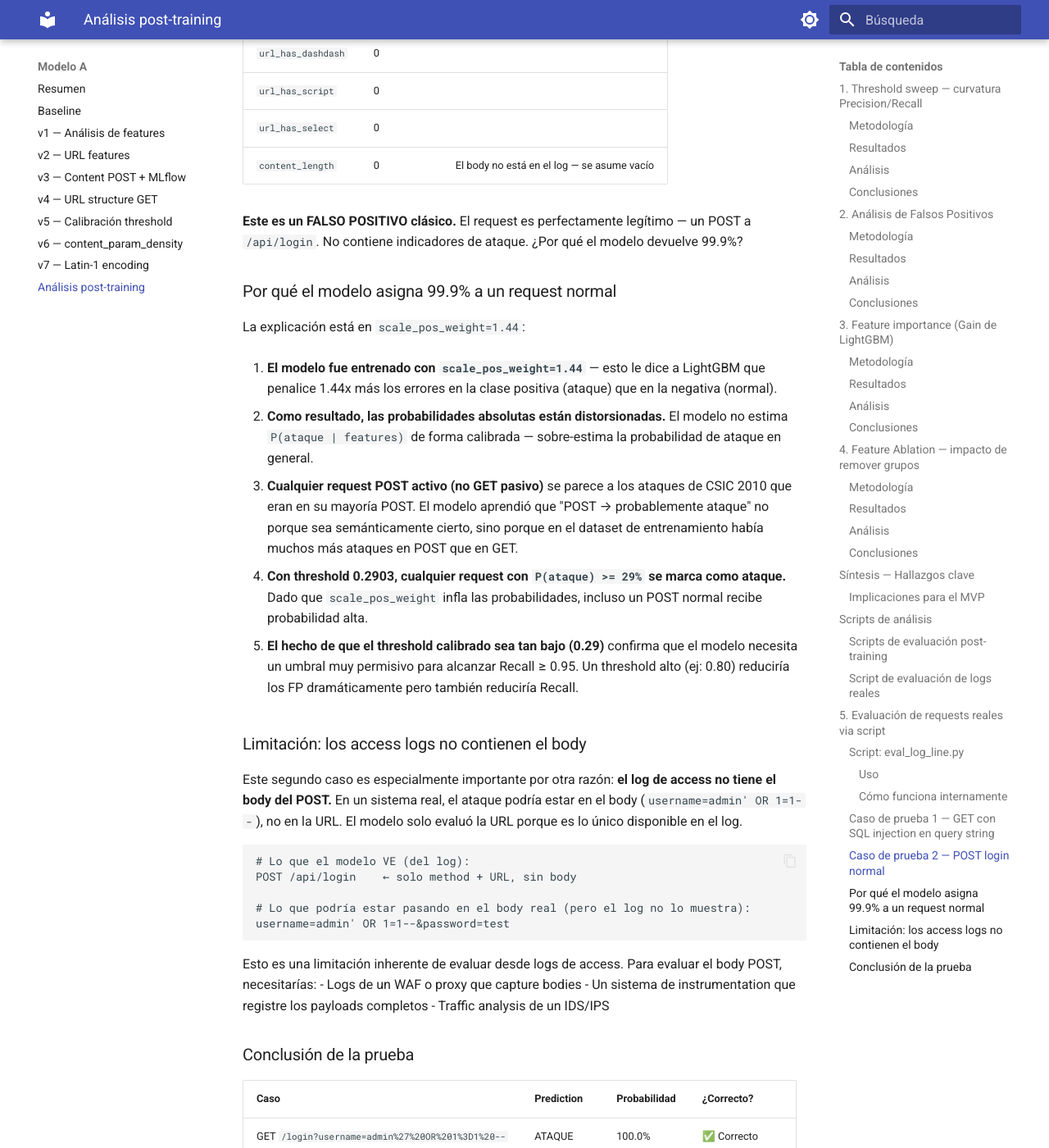
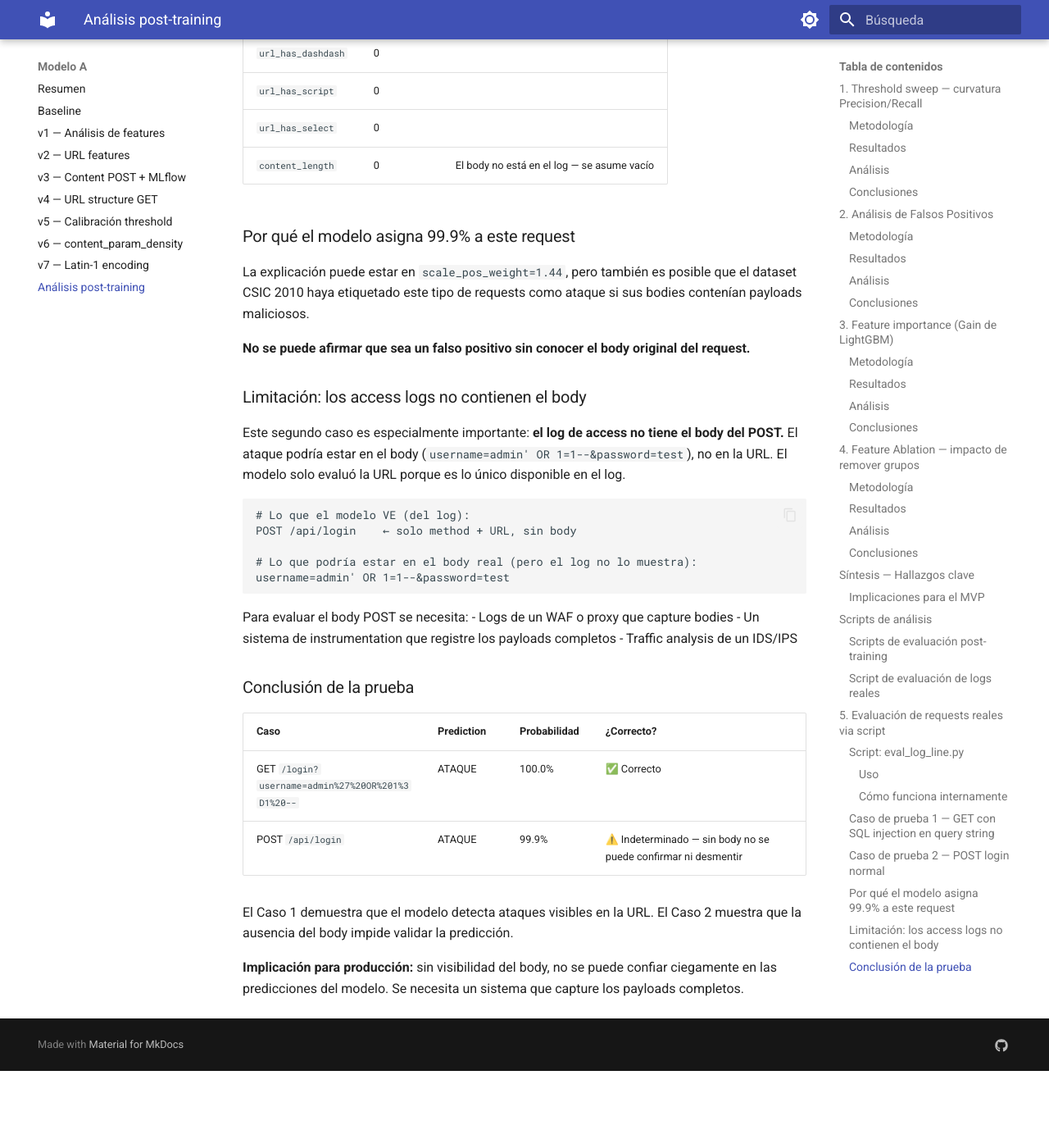
Before and after one commit to permotion/pmt_mlsec, an MkDocs documentation site: the page built from docs/model_a_analysis.md, in a window 1280 px wide and 1400 px high, scrolled down 11319 px. Shown: the whole window at 82% size. Built offline with MkDocs 1.6.1 and Material for MkDocs 9.7.7, drawn with Linux system fonts in a browser that asks for light colours; after the commit the page ends 12625 px from its top, so only the background shows below that; some of the changed text lies outside the part shown.

Commit message:
Fix Caso 2: cannot assert false positive without body — access logs don't show POST payload
Co-Authored-By: Claude Opus 4.6 <noreply@anthropic.com>

````diff
--- a/docs/model_a_analysis.md
+++ b/docs/model_a_analysis.md
@@ -413,35 +413,25 @@ Este es un acierto correcto del modelo. El ataque es real y el modelo lo detecta
 | `url_has_select` | 0 | |
 | `content_length` | 0 | El body no está en el log — se asume vacío |
 
-**Este es un FALSO POSITIVO clásico.** El request es perfectamente legítimo — un POST a `/api/login`. No contiene indicadores de ataque. ¿Por qué el modelo devuelve 99.9%?
+### Por qué el modelo asigna 99.9% a este request
 
-### Por qué el modelo asigna 99.9% a un request normal
+La explicación puede estar en `scale_pos_weight=1.44`, pero también es posible que el dataset CSIC 2010 haya etiquetado este tipo de requests como ataque si sus bodies contenían payloads maliciosos.
 
-La explicación está en `scale_pos_weight=1.44`:
-
-1. **El modelo fue entrenado con `scale_pos_weight=1.44`** — esto le dice a LightGBM que penalice 1.44x más los errores en la clase positiva (ataque) que en la negativa (normal).
-
-2. **Como resultado, las probabilidades absolutas están distorsionadas.** El modelo no estima `P(ataque | features)` de forma calibrada — sobre-estima la probabilidad de ataque en general.
-
-3. **Cualquier request POST activo (no GET pasivo)** se parece a los ataques de CSIC 2010 que eran en su mayoría POST. El modelo aprendió que "POST → probablemente ataque" no porque sea semánticamente cierto, sino porque en el dataset de entrenamiento había muchos más ataques en POST que en GET.
-
-4. **Con threshold 0.2903, cualquier request con `P(ataque) >= 29%` se marca como ataque.** Dado que `scale_pos_weight` infla las probabilidades, incluso un POST normal recibe probabilidad alta.
-
-5. **El hecho de que el threshold calibrado sea tan bajo (0.29)** confirma que el modelo necesita un umbral muy permisivo para alcanzar Recall ≥ 0.95. Un threshold alto (ej: 0.80) reduciría los FP dramáticamente pero también reduciría Recall.
+**No se puede afirmar que sea un falso positivo sin conocer el body original del request.**
 
 ### Limitación: los access logs no contienen el body
 
-Este segundo caso es especialmente importante por otra razón: **el log de access no tiene el body del POST.** En un sistema real, el ataque podría estar en el body (`username=admin' OR 1=1--`), no en la URL. El modelo solo evaluó la URL porque es lo único disponible en el log.
+Este segundo caso es especialmente importante: **el log de access no tiene el body del POST.** El ataque podría estar en el body (`username=admin' OR 1=1--&password=test`), no en la URL. El modelo solo evaluó la URL porque es lo único disponible en el log.
 
 ```
 # Lo que el modelo VE (del log):
 POST /api/login    ← solo method + URL, sin body
 
-# Lo que podría estar pasando en el body real (pero el log no lo muestra):
+# Lo que podría estar en el body real (pero el log no lo muestra):
 username=admin' OR 1=1--&password=test
 ```
 
-Esto es una limitación inherente de evaluar desde logs de access. Para evaluar el body POST, necesitarías:
+Para evaluar el body POST se necesita:
 - Logs de un WAF o proxy que capture bodies
 - Un sistema de instrumentation que registre los payloads completos
 - Traffic analysis de un IDS/IPS
@@ -451,11 +441,8 @@ Esto es una limitación inherente de evaluar desde logs de access. Para evaluar
 | Caso | Prediction | Probabilidad | ¿Correcto? |
 |---|---|---|---|
 | GET `/login?username=admin%27%20OR%201%3D1%20--` | ATAQUE | 100.0% | ✅ Correcto |
-| POST `/api/login` | ATAQUE | 99.9% | ❌ Falso positivo |
+| POST `/api/login` | ATAQUE | 99.9% | ⚠️ Indeterminado — sin body no se puede confirmar ni desmentir |
 
-**El modelo detecta ataques reales con alta probabilidad, pero también clasifica requests legítimos como ataques con probabilidad casi igual de alta.** Esto confirma lo documentado en la sección de FP: el modelo no tiene una zona de "incertidumbre" — asigna probabilidades extremas (casi siempre >0.70) tanto a ataques como a normales.
+El Caso 1 demuestra que el modelo detecta ataques visibles en la URL. El Caso 2 muestra que la ausencia del body impide validar la predicción.
 
-**Para uso en producción**, este modelo sirve como:
-- **Herramienta de triaje**: prioriza requests para revisión manual
-- **Primera capa de detección**: atrapa ataques evidentes (como el Caso 1)
-- **No sirve como decisor automático de bloqueo** sin una segunda capa de validación, porque generaría muchos falsos positivos en tráfico legítimo
+**Implicación para producción:** sin visibilidad del body, no se puede confiar ciegamente en las predicciones del modelo. Se necesita un sistema que capture los payloads completos.
````
Also changed, not shown: docs/index.md (+14 -4 lines).
